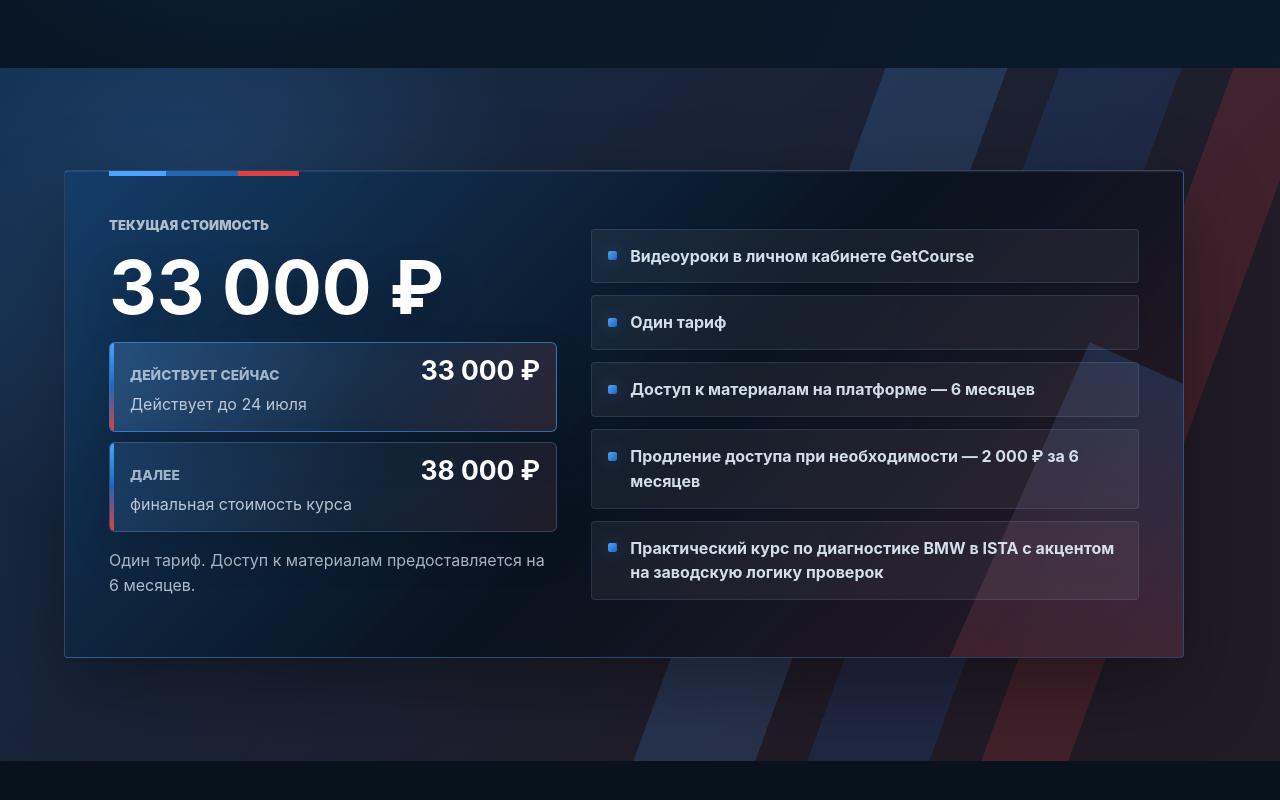
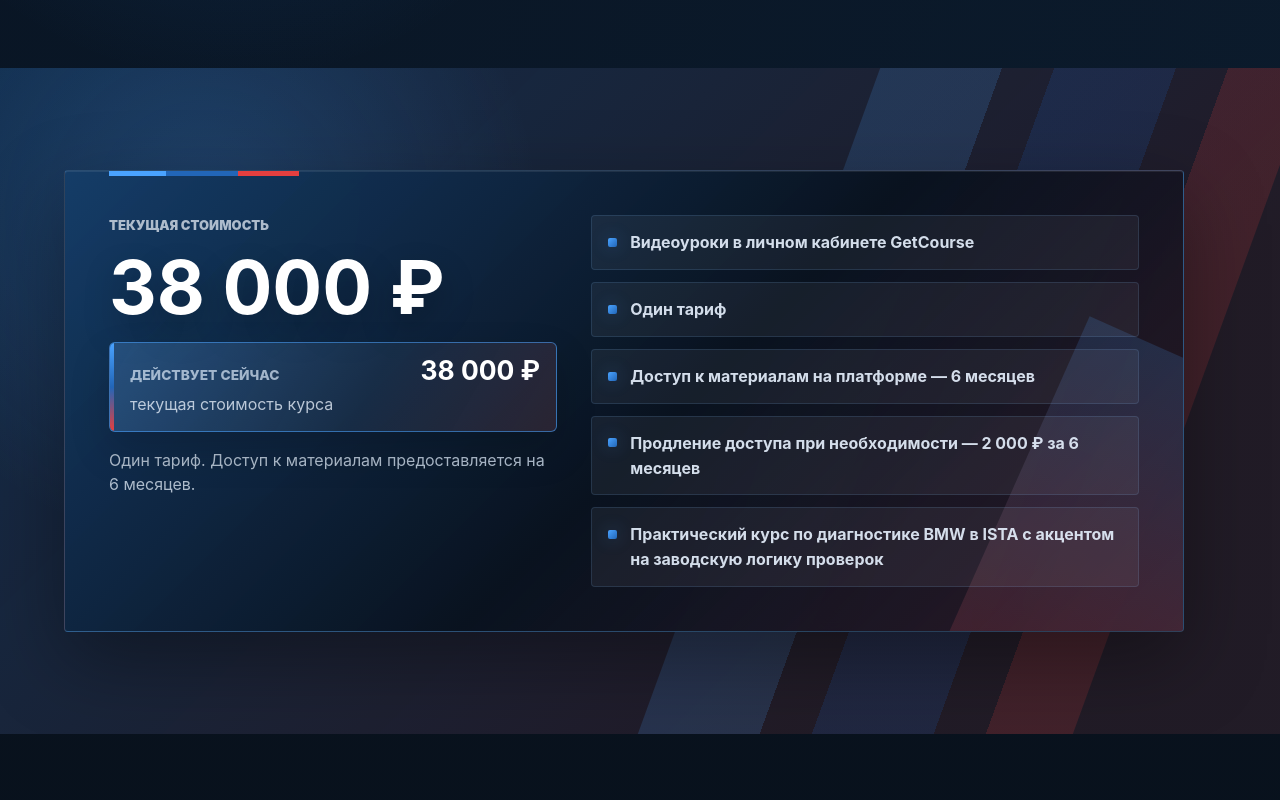
Before and after one commit to nikitakulnev-cpu/a-check-site, a plain HTML site: page index.html in a window 1280 px wide. Shown: the part 9910-10710 px from the top of the page. Drawn offline with Linux system fonts and the light colour scheme; a script that the page names is missing.

Commit message:
Update current course price to 38,000 RUB

```diff
--- a/index.html
+++ b/index.html
@@ -483,19 +483,14 @@
         <div class="price-card">
         <div>
           <p class="eyebrow">Текущая стоимость</p>
-          <h2>33 000 ₽</h2>
-          <div class="price-steps" aria-label="Этапы стоимости курса">
-            <div class="price-step price-step-current">
-              <span>Действует сейчас</span>
-              <strong>33 000 ₽</strong>
-              <em>Действует до 24 июля</em>
+            <h2>38 000 ₽</h2>
+            <div class="price-steps" aria-label="Текущая стоимость курса">
+              <div class="price-step price-step-current">
+                <span>Действует сейчас</span>
+                <strong>38 000 ₽</strong>
+                <em>текущая стоимость курса</em>
+              </div>
             </div>
-            <div class="price-step">
-              <span>Далее</span>
-              <strong>38 000 ₽</strong>
-              <em>финальная стоимость курса</em>
-            </div>
-          </div>
           <p class="price-note">Один тариф. Доступ к материалам предоставляется на 6 месяцев.</p>
         </div>
           <ul class="check-list">
```
